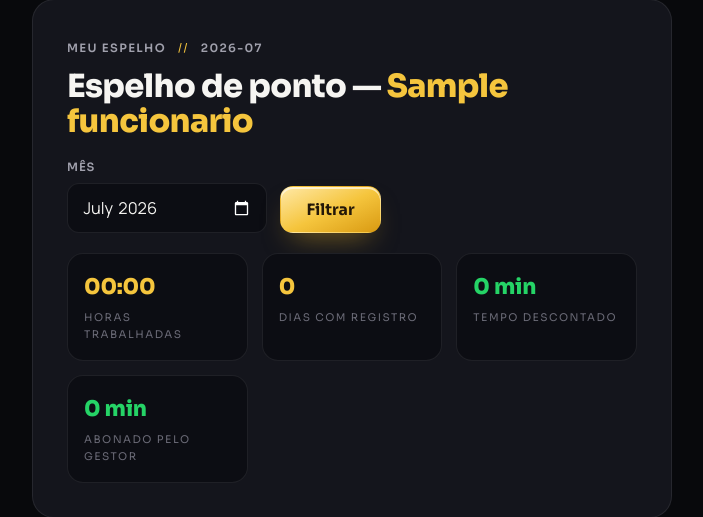
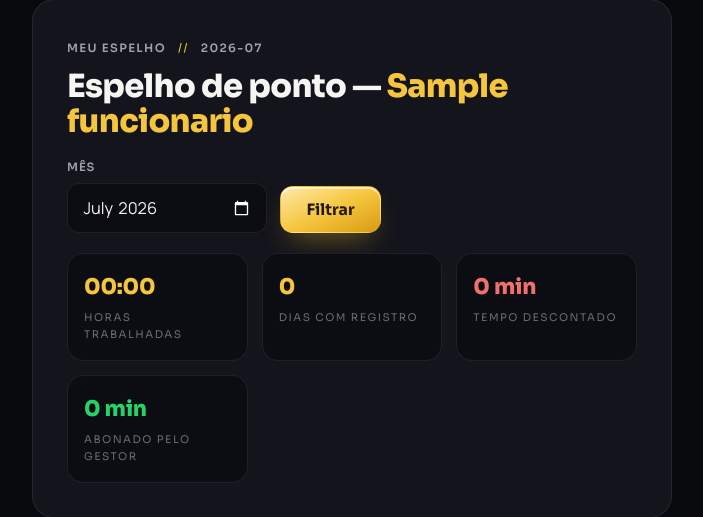
Before and after one commit to alexbarreto38-jpg/projetobm, a Flask app: page /meu-espelho in a window 1280 px wide. Shown: the part 115-632 px from the top of the page, without its empty margins (288-991 px from the left). Run offline with Flask 3, Linux system fonts and the light colour scheme; the visitor is signed in with stand-in values (Sample User, id 1); tables that the repository leaves empty hold one stand-in row (values such as "Sample post").

Commit message:
Tempo descontado sempre em vermelho no espelho de ponto
Co-Authored-By: Claude Fable 5 <noreply@anthropic.com>
Claude-Session: https://claude.ai/code/session_01AexGYeRrhthTJcpFXmiGix

```diff
--- a/templates/espelho.html
+++ b/templates/espelho.html
@@ -15,7 +15,7 @@
   <div class="kpis">
     <div class="kpi"><span class="kpi-num">{{ totais.trabalhado }}</span><span class="kpi-lbl">Horas trabalhadas</span></div>
     <div class="kpi"><span class="kpi-num">{{ totais.dias }}</span><span class="kpi-lbl">Dias com registro</span></div>
-    <div class="kpi"><span class="kpi-num" style="color:{% if totais.perdido %}#f0a8a8{% else %}var(--zap){% endif %}">{{ fmt_minutos(totais.perdido) if totais.perdido else '0 min' }}</span><span class="kpi-lbl">Tempo descontado</span></div>
+    <div class="kpi"><span class="kpi-num" style="color:#f0716c">{{ fmt_minutos(totais.perdido) if totais.perdido else '0 min' }}</span><span class="kpi-lbl">Tempo descontado</span></div>
     <div class="kpi"><span class="kpi-num" style="color:var(--zap)">{{ fmt_minutos(totais.abonado) if totais.abonado else '0 min' }}</span><span class="kpi-lbl">Abonado pelo gestor</span></div>
   </div>
 </div>
```
